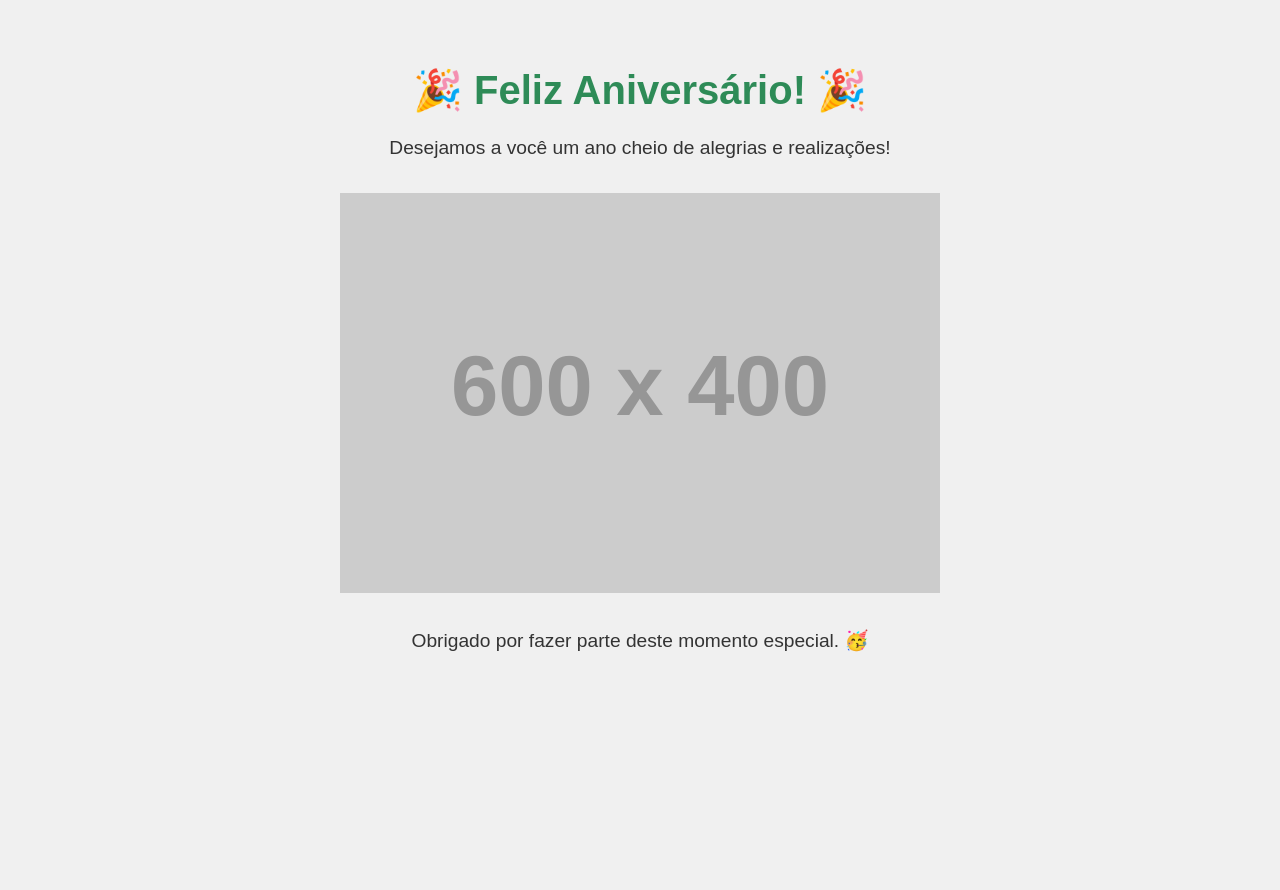
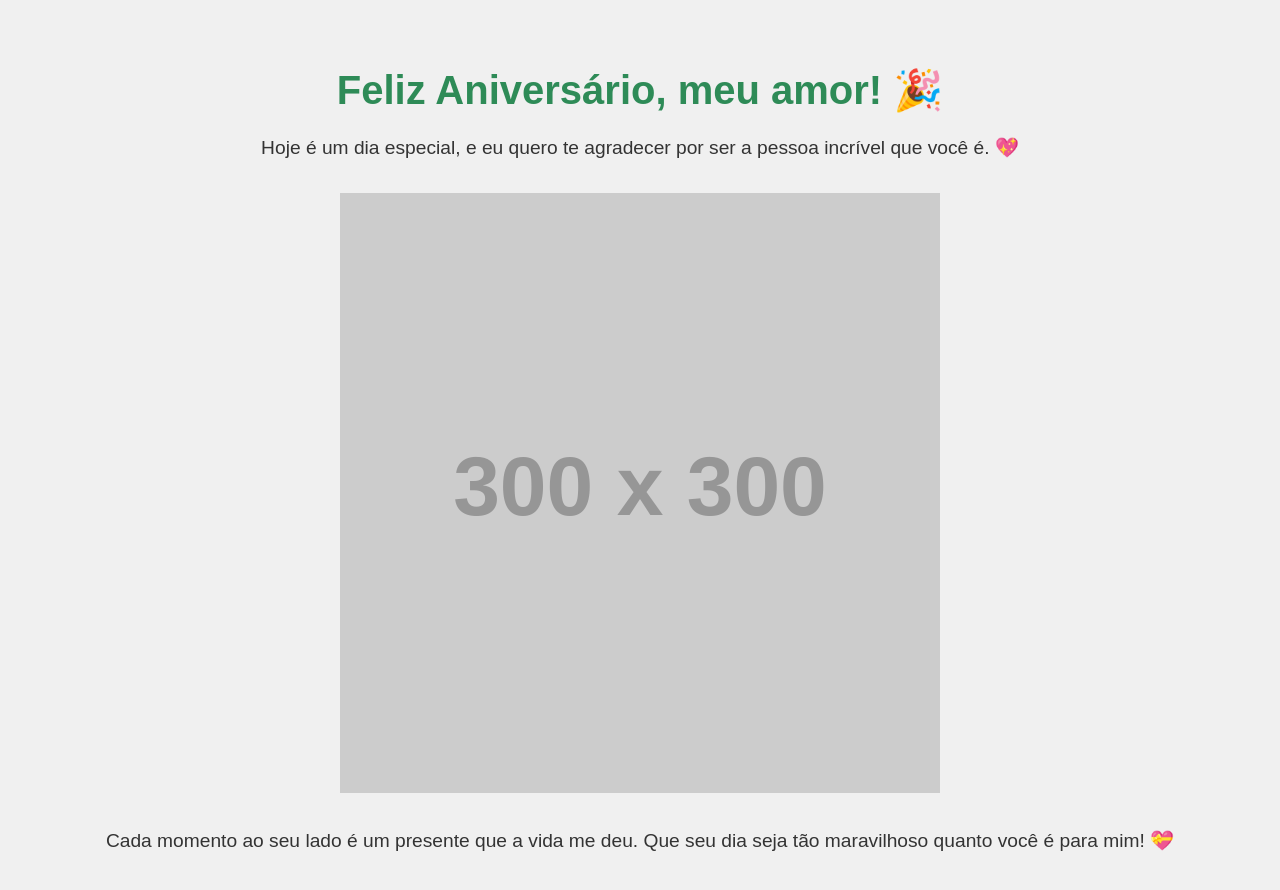
Before and after one commit to Larkzin/Parab-ns-, a plain HTML site: page aniversario.html in a window 1280 px wide. Before the commit the page ends 800 px from the top, so only its background shows below. Drawn offline with Linux system fonts and the light colour scheme; placeholder pictures from the web are drawn by us.

Commit message:
Update aniversario.html

```diff
--- a/aniversario.html
+++ b/aniversario.html
@@ -2,17 +2,22 @@
 <html lang="pt-br">
 <head>
     <meta charset="UTF-8">
-    <meta name="viewport" content="width=device-width, initial-scale=1.0"> <!-- Responsividade -->
+    <meta name="viewport" content="width=device-width, initial-scale=1.0">
     <meta http-equiv="X-UA-Compatible" content="ie=edge">
     <title>Feliz Aniversário!</title>
     <link rel="stylesheet" href="styles.css">
 </head>
 <body>
     <div class="container">
-        <h1>🎉 Feliz Aniversário! 🎉</h1>
-        <p>Desejamos a você um ano cheio de alegrias e realizações!</p>
-        <img src="https://via.placeholder.com/600x400.png?text=Imagem+de+Aniversário" alt="Imagem de Aniversário">
-        <p>Obrigado por fazer parte deste momento especial. 🥳</p>
+        <div class="content">
+            <h1>Feliz Aniversário, meu amor! 🎉</h1>
+            <p>Hoje é um dia especial, e eu quero te agradecer por ser a pessoa incrível que você é. 💖</p>
+            <div class="present-img">
+                <!-- Imagem de presente ou um ícone romântico -->
+                <img src="https://via.placeholder.com/300x300.png?text=Presente+para+você" alt="Presente de Aniversário">
+            </div>
+            <p class="message">Cada momento ao seu lado é um presente que a vida me deu. Que seu dia seja tão maravilhoso quanto você é para mim! 💝</p>
+        </div>
     </div>
 </body>
 </html>
```
